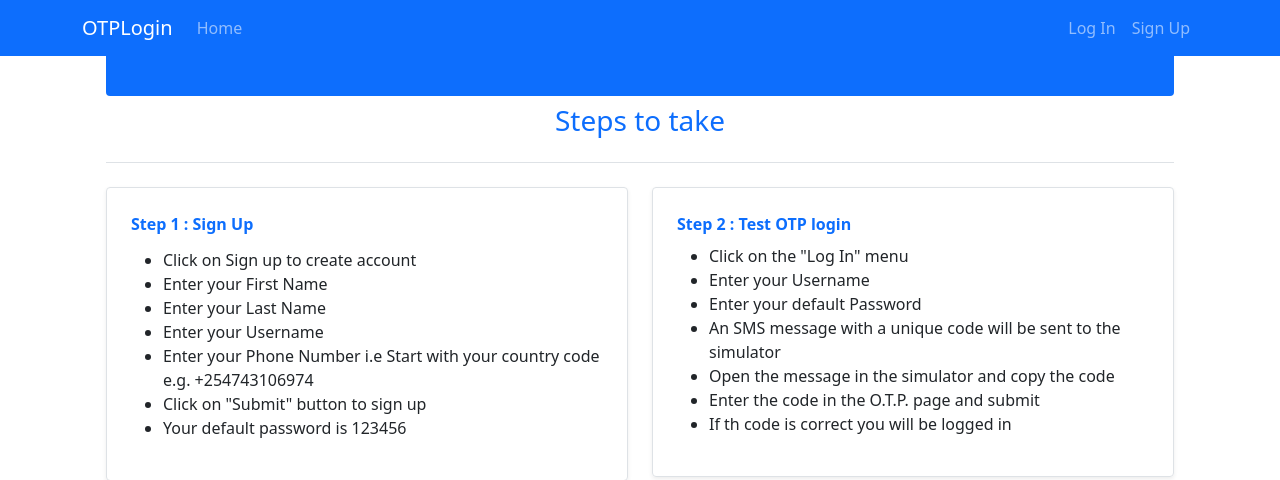
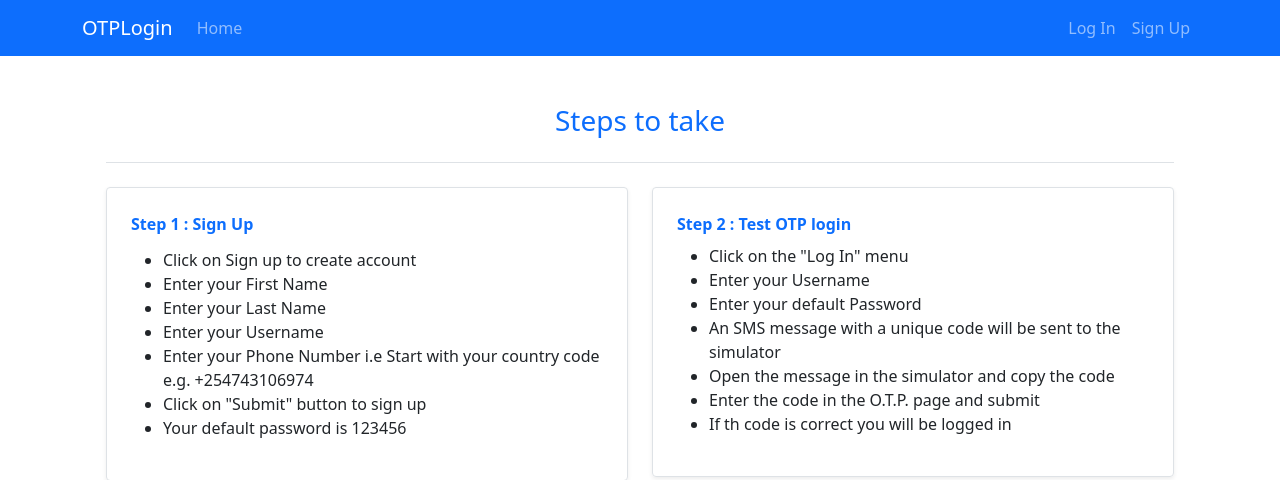
Before and after one commit to john-thuo1/O.T.P-LoginSystem, a Django app: page / in a window 1280 px wide. Shown: the top 480 px of the page. Run offline with Django 4.2, Linux system fonts and the light colour scheme.

Commit message:
Update index.html

```diff
--- a/users/templates/users/index.html
+++ b/users/templates/users/index.html
@@ -3,7 +3,7 @@
 {% block content %}
 
 <main class="container">
-  <div class="p-1 p-md-5 mb-2 text-white rounded bg-primary">
+  <div class="p-1 p-md-5 mb-2 text-white rounded bg-steel">
 <!-- Add a jumbotron here! -->
   </div>
     <h3 class="pb-4 mb-4 fst-normal border-bottom text-center text-primary">
```
